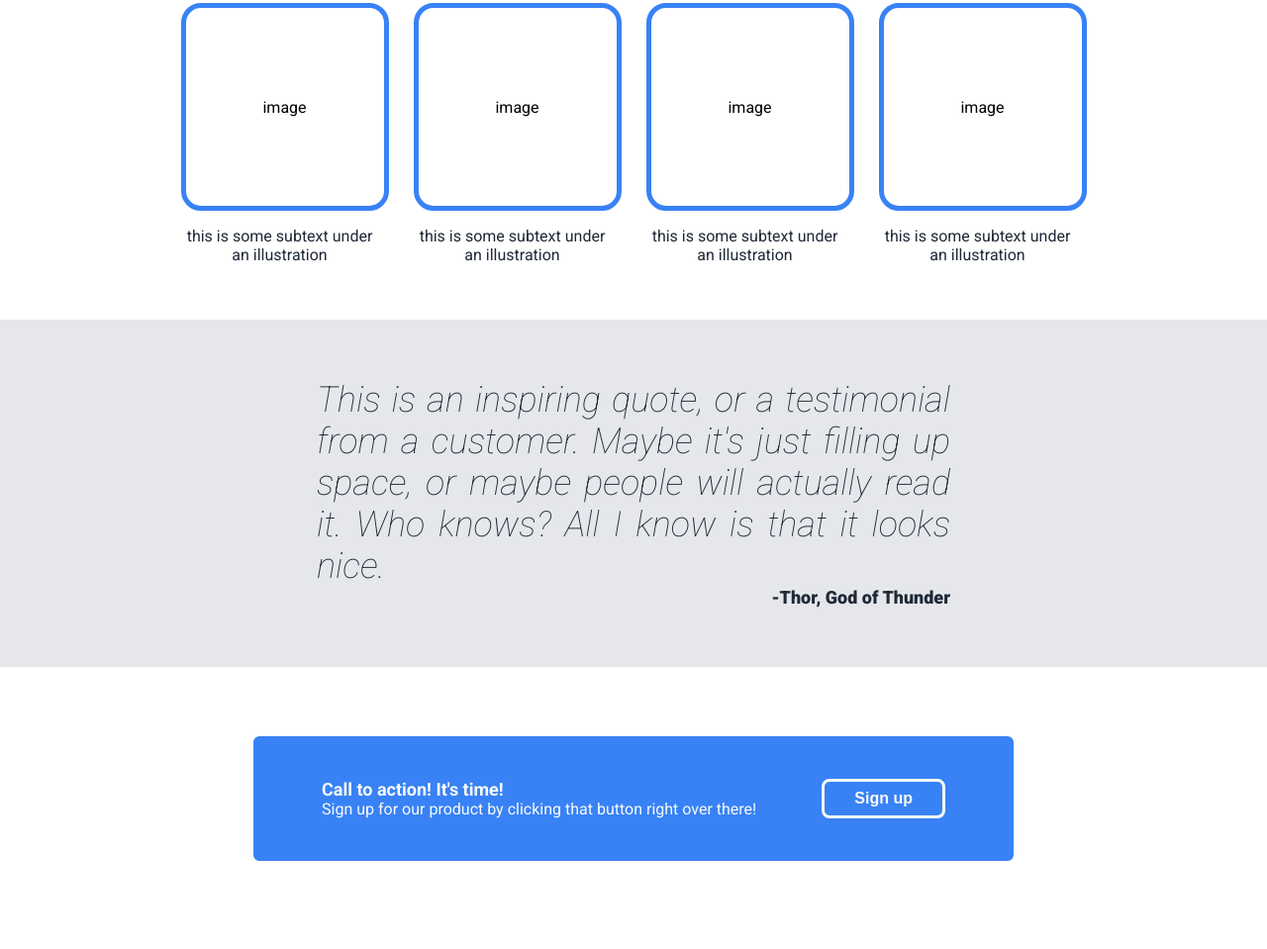
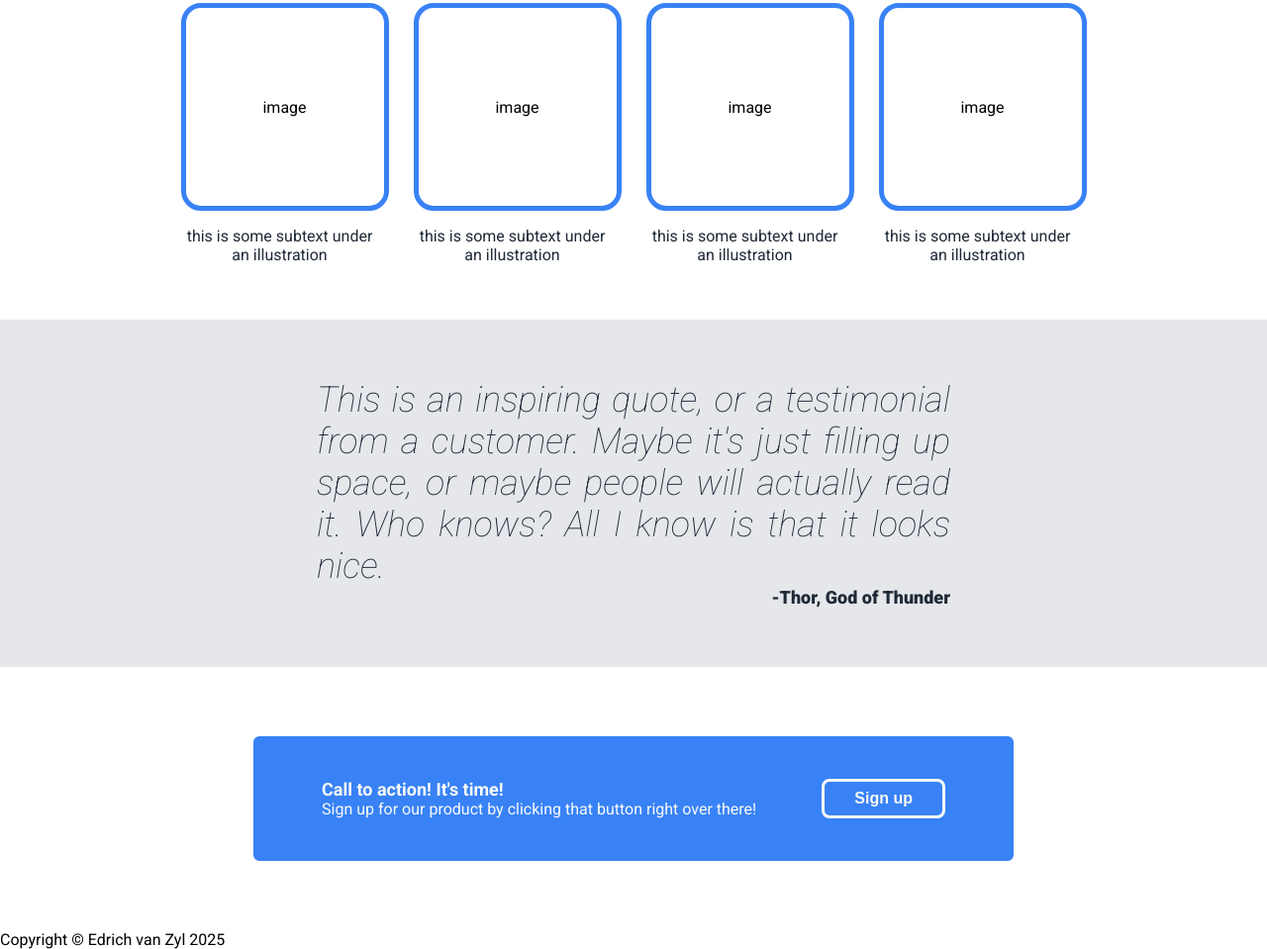
Before and after one commit to EdrichVZ/Project-Landing-Page, a plain HTML site: page index.html in a window 1280 px wide. Shown: the part 663-1622 px from the top of the page at 99% size. Drawn offline with Linux system fonts and the light colour scheme.

Commit message:
Added footer content

```diff
--- a/index.html
+++ b/index.html
@@ -73,7 +73,7 @@
     </div>
 
     <div class="footer">
-
+        <div id="Copyright">Copyright © Edrich van Zyl 2025</div>
     </div>
 
 </body>
--- a/styles.css
+++ b/styles.css
@@ -227,6 +227,4 @@ body {
     padding-bottom: 8px;
     padding-left: 30px;
     padding-right: 30px;
-
-
 }
```
